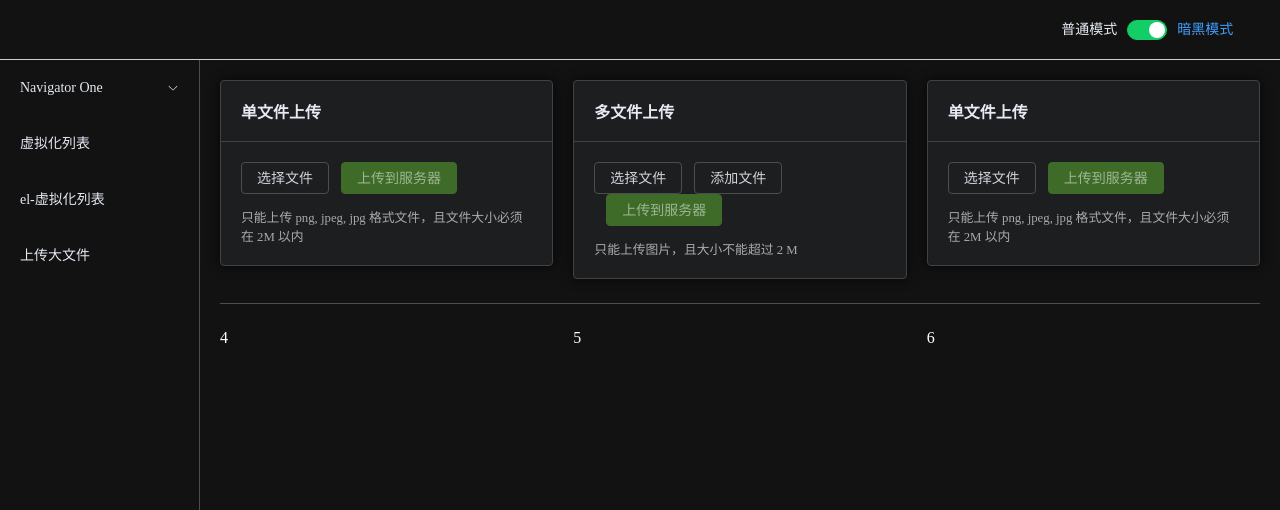
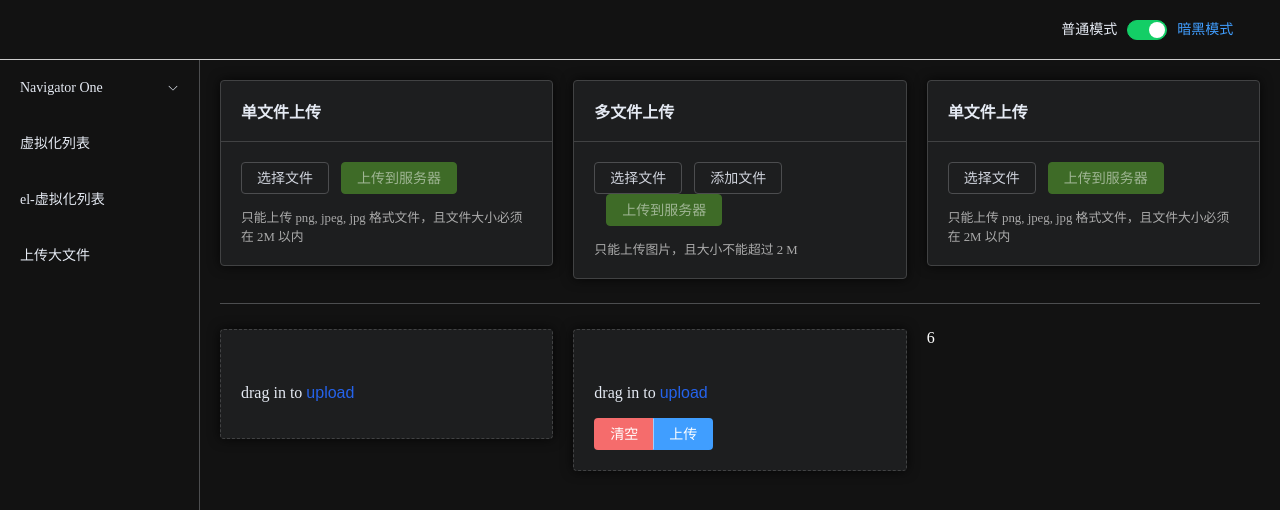
Before and after one commit to zhangchuachua/learning-vue, a Vue app: page /upload-files in a window 1280 px wide. Shown: the top 510 px of the page. Built offline with nearby package versions, Linux system fonts and the light colour scheme.

Commit message:
完成上传进度，base64 上传，拖拽上传；
todo：大文件上传

```diff
--- a/package.json
+++ b/package.json
@@ -18,6 +18,7 @@
     "axios": "^1.3.4",
     "element-plus": "^2.3.1",
     "pinia": "^2.0.32",
+    "spark-md5": "^3.0.2",
     "vue": "^3.2.47",
     "vue-router": "^4.1.6"
   },
@@ -25,6 +26,7 @@
     "@rushstack/eslint-patch": "^1.2.0",
     "@types/jsdom": "^21.1.0",
     "@types/node": "^18.14.2",
+    "@types/spark-md5": "^3.0.2",
     "@vitejs/plugin-vue": "^4.0.0",
     "@vitejs/plugin-vue-jsx": "^3.0.1",
     "@vue/eslint-config-prettier": "^7.1.0",
--- a/src/components.d.ts
+++ b/src/components.d.ts
@@ -12,6 +12,7 @@ declare module '@vue/runtime-core' {
     BaseUpload: typeof import('./components/Upload/BaseUpload.vue')['default']
     ElAside: typeof import('element-plus/es')['ElAside']
     ElButton: typeof import('element-plus/es')['ElButton']
+    ElButtonGroup: typeof import('element-plus/es')['ElButtonGroup']
     ElCard: typeof import('element-plus/es')['ElCard']
     ElCol: typeof import('element-plus/es')['ElCol']
     ElContainer: typeof import('element-plus/es')['ElContainer']
@@ -29,6 +30,8 @@ declare module '@vue/runtime-core' {
     RouterView: typeof import('vue-router')['RouterView']
     Table: typeof import('./components/table.vue')['default']
     UploadBase64: typeof import('./components/Upload/UploadBase64.vue')['default']
+    UploadBigFile: typeof import('./components/Upload/UploadBigFile.vue')['default']
+    UploadDrag: typeof import('./components/Upload/UploadDrag.vue')['default']
     UploadMulti: typeof import('./components/Upload/UploadMulti.vue')['default']
     UploadSingle: typeof import('./components/Upload/UploadSingle.vue')['default']
     VirtualizedTable: typeof import('./components/virtualizedTable.vue')['default']
--- a/src/components/Upload/UploadBase64.vue
+++ b/src/components/Upload/UploadBase64.vue
@@ -51,7 +51,10 @@ async function handleSubmit() {
   await new Promise<{ filename: string; base64: string }[]>((resolve) => {
     const base64List: { filename: string; base64: string }[] = []
     files.value!.forEach((file) => {
+      // *每一个 FileReader 只能读取一个文件，也就是说当我们有一个 fileList 时，我们需要对每一个 file 都 new 一个 FileReader
       const temp = new FileReader()
+      // *可以使用 FileReader 读取为 base64 DataURL 就是 base64
+      // *如果要做缩略图的话，就可以将 base64 赋值给 img.src 即可的到缩略图
       temp.readAsDataURL(file)
       temp.onload = function () {
         const len = base64List.push({
--- /dev/null
+++ b/src/components/Upload/UploadBigFile.vue
@@ -0,0 +1,91 @@
+<template>
+  <el-card class="!b-dashed">
+    <div class="flex-center flex-col" @drop="handleDrop" @dragover="handleDragOver">
+      <input type="file" name="file" class="hidden" ref="input" @input="handleInput" />
+      <i class="i-ion-md-cloud-upload text-80px"></i>
+      <p>
+        drag in to
+        <button
+          class="p-0 bg-transparent b-none c-blue-6 text-1em cursor-pointer"
+          @click="handleClick"
+        >
+          upload
+        </button>
+      </p>
+    </div>
+    <el-button-group>
+      <el-button type="danger" @click="handleEmpty">清空</el-button>
+      <el-button type="primary" @click="handleSubmit">上传</el-button>
+    </el-button-group>
+    <ul v-if="files && files.length">
+      <li
+        v-for="(file, index) in files"
+        :key="file.name"
+        class="text-sm c-#aaa flex items-center justify-between"
+      >
+        <span class="w-90% mr-5px truncate">{{ file.name }}</span>
+        <i
+          class="i-ic-twotone-remove-circle-outline transition-all duration-300 hover:i-ic-baseline-remove-circle"
+          @click="handleRemove({ file, index })"
+        />
+      </li>
+    </ul>
+  </el-card>
+</template>
+
+<script setup lang="ts">
+import { ref } from 'vue'
+import SparkMD5 from 'spark-md5'
+import { bitToMb } from '@/utils/utils'
+
+const input = ref<HTMLInputElement | null>(null)
+const files = ref<File[] | null>(null)
+
+function handleClick() {
+  if (!input.value) return
+  input.value.click()
+}
+
+function handleInput(e: Event) {
+  const target = e.target as HTMLInputElement
+  if (target.files) files.value = (files.value || []).concat(Array.from(target.files))
+  console.log(target.files)
+
+  target.value = ''
+}
+
+// !注意，要想把图片拖到浏览器中而不引起浏览器默认行为，需要在 dragOver 和 drop 两个事件中都 preventDefault() 才可以
+function handleDragOver(e: DragEvent) {
+  e.preventDefault()
+}
+
+function handleDrop(e: DragEvent) {
+  e.preventDefault()
+  // !注意，要想拿到拖拽进来的文件，那么就必须要直接用 e.dataTransfer.files 去拿；如果先打印 e 或者 e.dataTransfer 然后再去控制台里面看，是看不到拖拽进来的文件的，可能是因为该对象已经更新了；
+  if (e.dataTransfer?.files)
+    files.value = (files.value || []).concat(Array.from(e.dataTransfer.files))
+}
+
+function handleRemove({ index }: { file: File; index: number }) {
+  if (!files.value) return
+  files.value.splice(index, 1)
+}
+
+function handleEmpty() {
+  if (input.value) input.value.value = ''
+  if (files.value) files.value = null
+}
+
+function handleSubmit() {
+  if (!files.value) return
+  const bigFileList: File[] = []
+  const smallFileList: File[] = []
+  files.value.forEach((file) => {
+    const mb = bitToMb(file.size)
+    if (mb > 50) bigFileList.push(file)
+    else smallFileList.push(file)
+  })
+
+  //
+}
+</script>
--- /dev/null
+++ b/src/components/Upload/UploadDrag.vue
@@ -0,0 +1,68 @@
+<template>
+  <el-card class="!b-dashed">
+    <div class="flex-center flex-col" @drop="handleDrop" @dragover="handleDragOver">
+      <input type="file" name="file" multiple class="hidden" ref="input" @input="handleInput" />
+      <i class="i-ion-md-cloud-upload text-80px"></i>
+      <p>
+        drag in to
+        <button
+          class="p-0 bg-transparent b-none c-blue-6 text-1em cursor-pointer"
+          @click="handleClick"
+        >
+          upload
+        </button>
+      </p>
+    </div>
+    <ul v-if="files && files.length">
+      <li
+        v-for="(file, index) in files"
+        :key="file.name"
+        class="text-sm c-#aaa flex items-center justify-between"
+      >
+        <span class="w-90% mr-5px truncate">{{ file.name }}</span>
+        <i
+          class="i-ic-twotone-remove-circle-outline transition-all duration-300 hover:i-ic-baseline-remove-circle"
+          @click="handleRemove({ file, index })"
+        />
+      </li>
+    </ul>
+  </el-card>
+</template>
+
+<script setup lang="ts">
+import { isFirefox } from 'element-plus/es/utils'
+import { ref } from 'vue'
+
+const input = ref<HTMLInputElement | null>(null)
+const files = ref<File[] | null>(null)
+
+function handleClick() {
+  if (!input.value) return
+  input.value.click()
+}
+
+function handleInput(e: Event) {
+  const target = e.target as HTMLInputElement
+  if (target.files) files.value = (files.value || []).concat(Array.from(target.files))
+  console.log(target.files)
+
+  target.value = ''
+}
+
+// !注意，要想把图片拖到浏览器中而不引起浏览器默认行为，需要在 dragOver 和 drop 两个事件中都 preventDefault() 才可以
+function handleDragOver(e: DragEvent) {
+  e.preventDefault()
+}
+
+function handleDrop(e: DragEvent) {
+  e.preventDefault()
+  // !注意，要想拿到拖拽进来的文件，那么就必须要直接用 e.dataTransfer.files 去拿；如果先打印 e 或者 e.dataTransfer 然后再去控制台里面看，是看不到拖拽进来的文件的，可能是因为该对象已经更新了；
+  if (e.dataTransfer?.files)
+    files.value = (files.value || []).concat(Array.from(e.dataTransfer.files))
+}
+
+function handleRemove({ index }: { file: File; index: number }) {
+  if (!files.value) return
+  files.value.splice(index, 1)
+}
+</script>
--- a/src/views/UploadFiles.vue
+++ b/src/views/UploadFiles.vue
@@ -12,8 +12,8 @@
   </el-row>
   <el-divider></el-divider>
   <el-row :gutter="20">
-    <el-col :span="8">4</el-col>
-    <el-col :span="8">5</el-col>
+    <el-col :span="8"><upload-drag></upload-drag></el-col>
+    <el-col :span="8"><upload-big-file></upload-big-file></el-col>
     <el-col :span="8">6</el-col>
   </el-row>
 </template>
```
Also changed, not shown: 2 other files (tests, documents, lock files or other folders).
